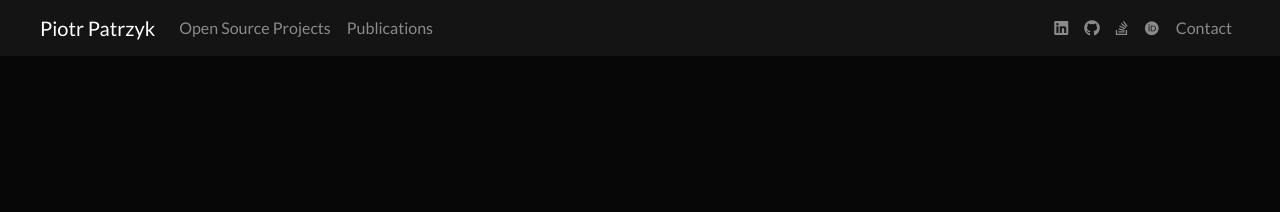
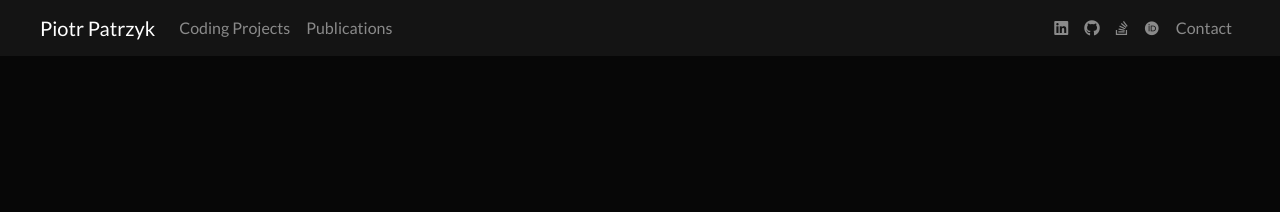
Before and after one commit to ppatrzyk/ppatrzyk.github.io, a Jekyll site: the page built from index.html, in a window 1280 px wide. Shown: the top 212 px of the page. Built offline with Jekyll 4.4.1, drawn with Linux system fonts in a browser that asks for light colours; some web fonts are replaced.

Commit message:
fix projects link and formatting

```diff
--- a/_includes/navbar.html
+++ b/_includes/navbar.html
@@ -1,6 +1,6 @@
 <nav class="navbar navbar-expand-md fixed-top navbar-dark" style="background-color: #141414;" >
 
-  <a class="navbar-brand" href="/">Piotr Patrzyk</a>
+  <a class="navbar-brand" href="/">{{ site.author }}</a>
 
   <button class="navbar-toggler collapsed" type="button" data-toggle="collapse" data-target="#subpages" aria-controls="subpages" aria-expanded="false" aria-label="Toggle navigation">
     <span class="navbar-toggler-icon"></span>
@@ -11,7 +11,7 @@
     <!-- Left side of navbar -->
     <ul class="navbar-nav mr-auto">
       <li class="nav-item">
-        <a class="nav-link" href="/projects">Open Source Projects</a>
+        <a class="nav-link" href="/projects">Coding Projects</a>
       </li>
       <li class="nav-item">
         <a class="nav-link" href="/publications">Publications</a>
--- a/projects.html
+++ b/projects.html
@@ -16,7 +16,10 @@
 	<div class="row project-entry">
 		<div class="col-md-6 offset-md-3">
 			<h4>{{ entry.name }}</h4>
-			<p><a target="_blank" rel="noopener noreferrer" href="{{ entry.applink }}">App</a> | <a target="_blank" rel="noopener noreferrer" href="{{ entry.gitlink }}">Source Code</a></p>
+			<p>
+				<a target="_blank" rel="noopener noreferrer" href="{{ entry.applink }}">App</a> |
+				<a target="_blank" rel="noopener noreferrer" href="{{ entry.gitlink }}">Source Code</a>
+			</p>
 			<p>{{ entry.description }}</p>
 		</div>
 	</div>
```
